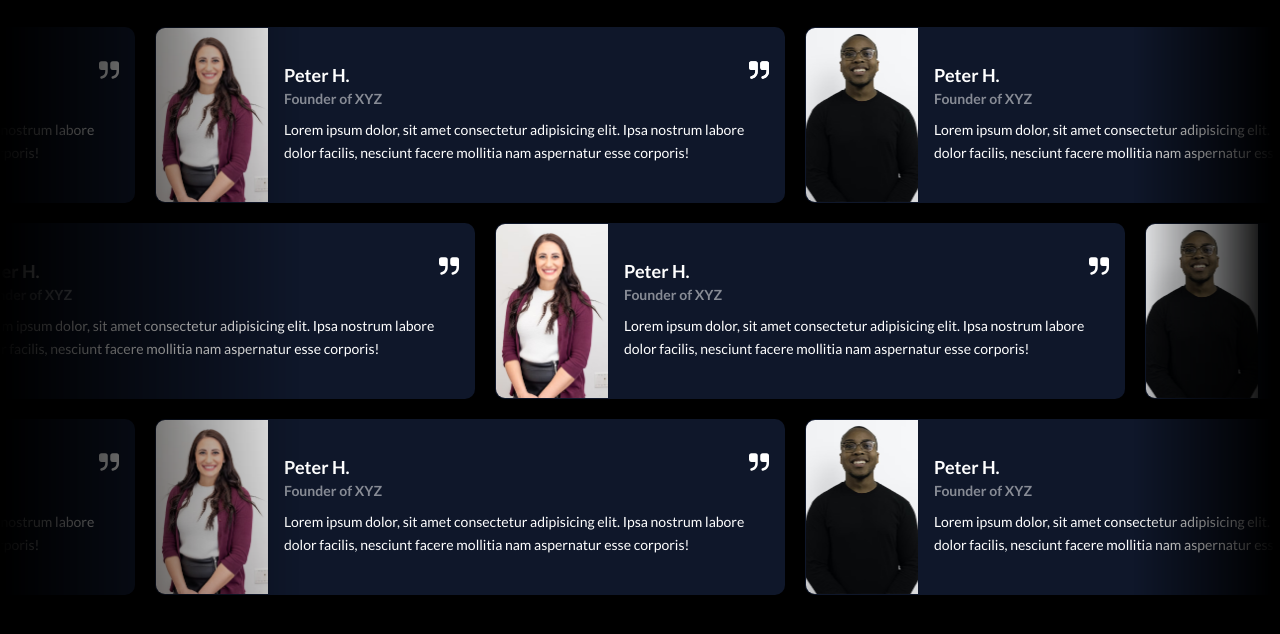
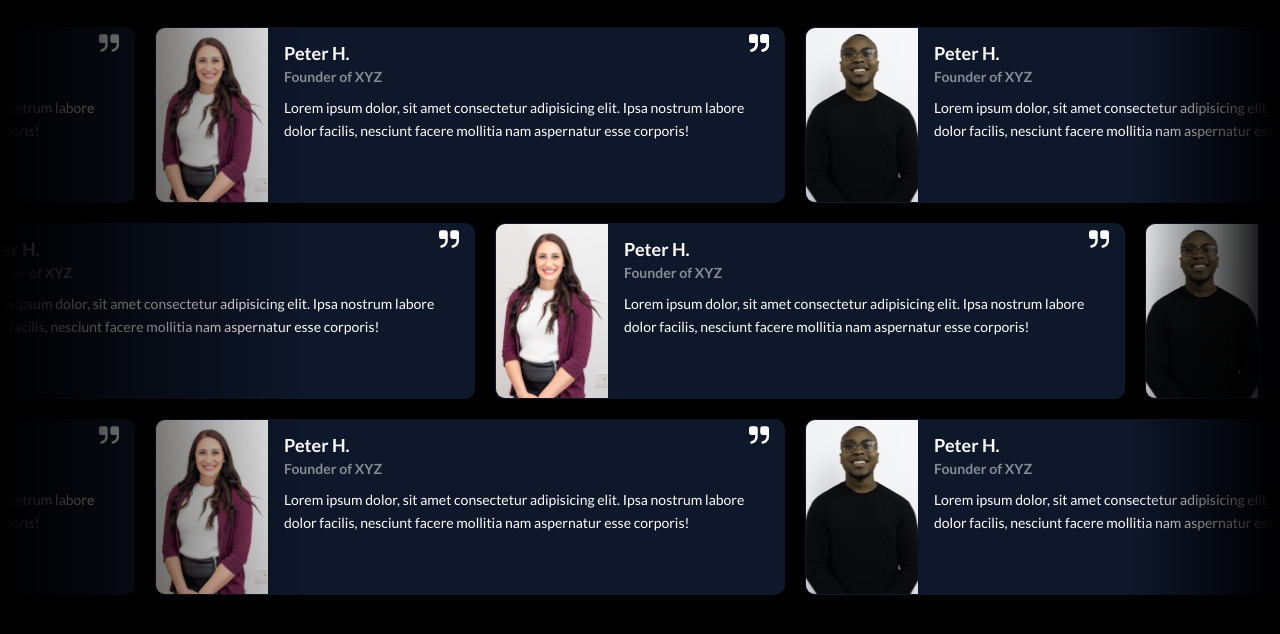
Before and after one commit to shunyavkash-kavya-sinh/Testimonials-slider, a plain HTML site: page index.html in a window 1280 px wide. Shown: the part 284-918 px from the top of the page. Drawn offline with Linux system fonts and the light colour scheme.

Commit message:
ok-all-done

```diff
--- a/assests/css/style.css
+++ b/assests/css/style.css
@@ -69,7 +69,6 @@ body {
 
 .testimonial-block {
   display: flex;
-  align-items: center;
   width: 100%;
   background-color: var(--primary);
   border-radius: 10px;
@@ -152,7 +151,7 @@ body {
 
 .qut-img {
   width: 30px;
-  height: 3vw;
+  height: 30px;
   position: absolute;
   top: 0;
   right: 10px;
@@ -163,4 +162,5 @@ body {
   width: 100%;
   height: 100%;
   filter: var(--img-color);
+  justify-content: space-between;
 }
```
Also changed, not shown: 1 other file.
